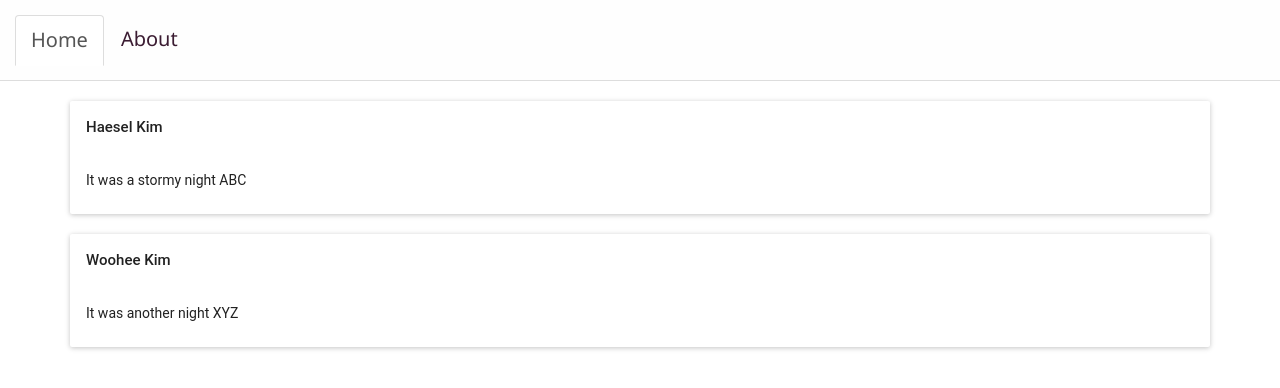
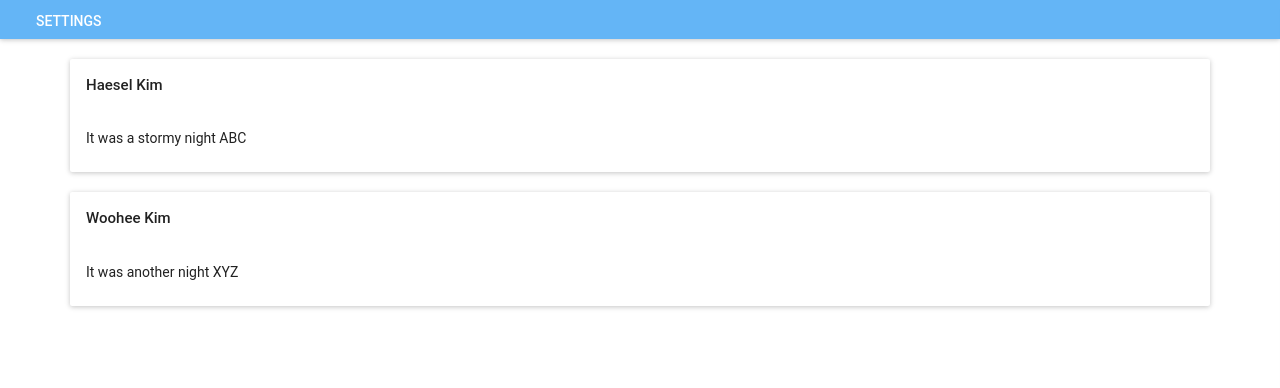
Before and after one commit to qdvu124/InclusiveColgate, a React (Create React App) app: page / in a window 1280 px wide. Shown: the top 388 px of the page. Built offline with nearby package versions, Linux system fonts and the light colour scheme.

Commit message:
Styling overhaul

```diff
--- a/src/NavBar/NavBar.js
+++ b/src/NavBar/NavBar.js
@@ -1,15 +1,43 @@
 import React from 'react'
-import './styles/NavBar.css'
 
-function NavBar() {
-    return (
-        <div>
-            <ul className="nav nav-tabs">
-                <li className="active"><a data-toggle="tab" href="#home">Home</a></li>
-                <li><a data-toggle="tab" href="#about">About</a></li>
-            </ul>
-        </div>
-    )
+import AppBar from 'material-ui/AppBar'
+import MenuItem from 'material-ui/MenuItem'
+import Drawer from 'material-ui/Drawer'
+import { FlatButton, IconButton } from 'material-ui';
+
+class NavBar extends React.Component {
+    constructor(props) {
+        super(props)
+
+        this.state = {
+            open: false
+        }
+
+        this.handleToggle = this.handleToggle.bind(this)
+    }
+
+    handleToggle() {
+        this.setState({
+        open: !this.state.open
+        })
+    }
+
+    render() {
+        return (
+            <div>
+                <AppBar
+                    iconElementLeft={
+                    <IconButton>
+                        <FlatButton label="Settings" onClick={this.handleToggle}/>
+                    </IconButton>}
+                />
+                <Drawer variant="persistent" openSecondary={true} open={this.state.open}>
+                    <MenuItem> First menu item </MenuItem>
+                    <MenuItem> Second menu item </MenuItem>
+                </Drawer>
+            </div>
+        )
+    }
 }
 
 export default NavBar
--- a/src/NavBar/styles/NavBar.css
+++ /dev/null
@@ -1,18 +0,0 @@
-.nav-tabs {
-  padding: 15px;
-  background-color:#FEFEFE;
-}
-
-.nav-tabs > li > a {
-  font-family: 'Segoe UI', Tahoma, Geneva, Verdana, sans-serif;
-  color:#3B1C32;
-  font-size: 20px;
-  border: medium none;
-}
-
-.nav-tabs > li > a:hover {
-  background-color: #ddd !important;
-  border: medium none;
-  border-radius: 0;
-  color:#333;
-}
--- /dev/null
+++ b/src/styles.js
@@ -0,0 +1,18 @@
+import * as Colors from 'material-ui/styles/colors'
+import getMuiTheme from 'material-ui/styles/getMuiTheme'
+
+const muiTheme = getMuiTheme({
+  palette: {
+    textColor: Colors.darkBlack,
+    primary1Color: Colors.blue300,
+    primary2Color: Colors.indigo700,
+    accent1Color: Colors.red299,
+    pickerHeaderColor: Colors.darkBlack,
+    alternateTextColor: Colors.white,
+  },
+  appBar: {
+    height: 30,
+  },
+});
+
+export default muiTheme
```
Also changed, not shown: src/App.js (+6 -4 lines).
